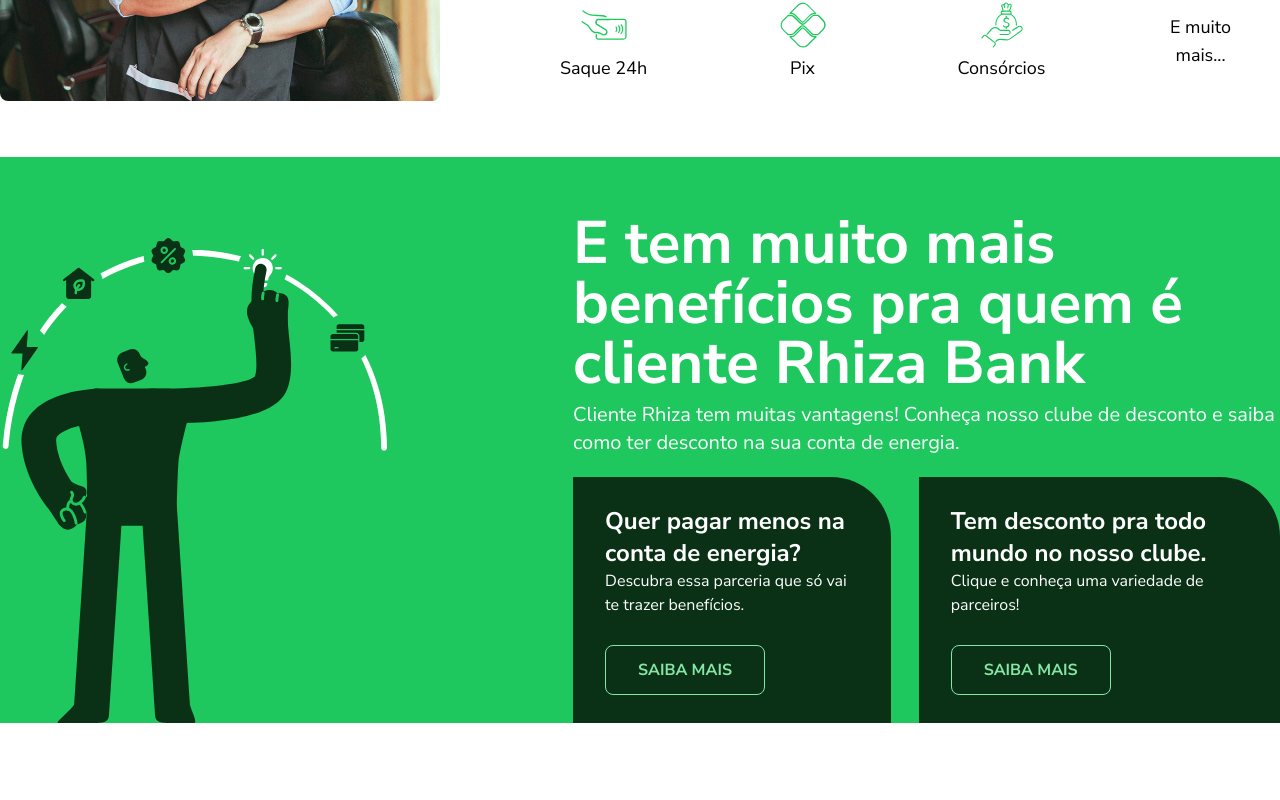
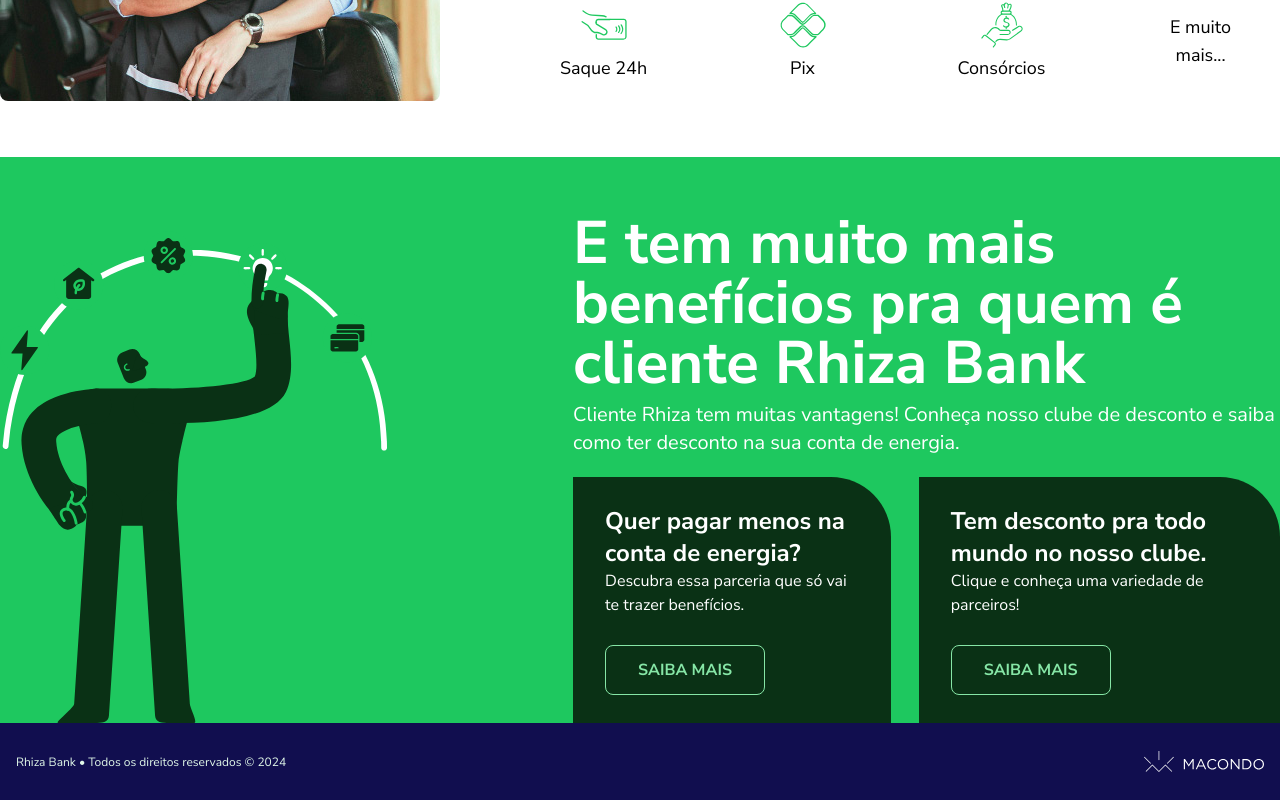
Before and after one commit to rafaverde/rhizaBank-lp, a Next.js app: page / in a window 1280 px wide. Shown: the part 1084-1884 px from the top of the page. Before the commit the page ends 1807 px from the top, so only its background shows below. Built offline with nearby package versions, Linux system fonts and the light colour scheme.

Commit message:
Footer layout created.

```diff
--- a/src/app/layout.tsx
+++ b/src/app/layout.tsx
@@ -4,6 +4,7 @@
 
 import { Header } from "@/components/header"
 import "./globals.css"
+import { Footer } from "@/components/footer"
 
 const nunitoSans = Nunito_Sans({
   subsets: ["latin"],
@@ -27,6 +28,7 @@
       <body className={`${nunitoSans.className} antialiased`}>
         <Header />
         {children}
+        <Footer />
       </body>
     </html>
   )
--- a/src/components/container.tsx
+++ /dev/null
@@ -1,13 +0,0 @@
-import { ReactNode } from "react"
-
-interface ContainerProps {
-  children: ReactNode
-}
-
-export function Container({ children }: ContainerProps) {
-  return (
-    <div className="flex md:flex md:flex-row flex-col-reverse lg:justify-between items-center md:items-center lg:m-auto px-4 xl:px-0 py-7 md:py-14 w-full lg:max-w-[1170]">
-      {children}
-    </div>
-  )
-}
--- /dev/null
+++ b/src/components/footer.tsx
@@ -0,0 +1,19 @@
+import Image from "next/image"
+
+import macondoLogo from "@/assets/macondo-ass-sites-branca.svg"
+import Link from "next/link"
+
+export function Footer() {
+  return (
+    <footer className="bg-rhiza-blue-900">
+      <div className="flex md:flex-row flex-col justify-between items-center gap-3 m-auto px-4 py-7 w-full lg:max-w-[1170]">
+        <span className="text-rhiza-green-100 text-xs">
+          Rhiza Bank • Todos os direitos reservados © 2024
+        </span>
+        <Link href="https://www.macondopropaganda.com" target="_blank">
+          <Image src={macondoLogo} alt="" />
+        </Link>
+      </div>
+    </footer>
+  )
+}
```
Also changed, not shown: src/assets/macondo-ass-sites-branca.svg (added).
